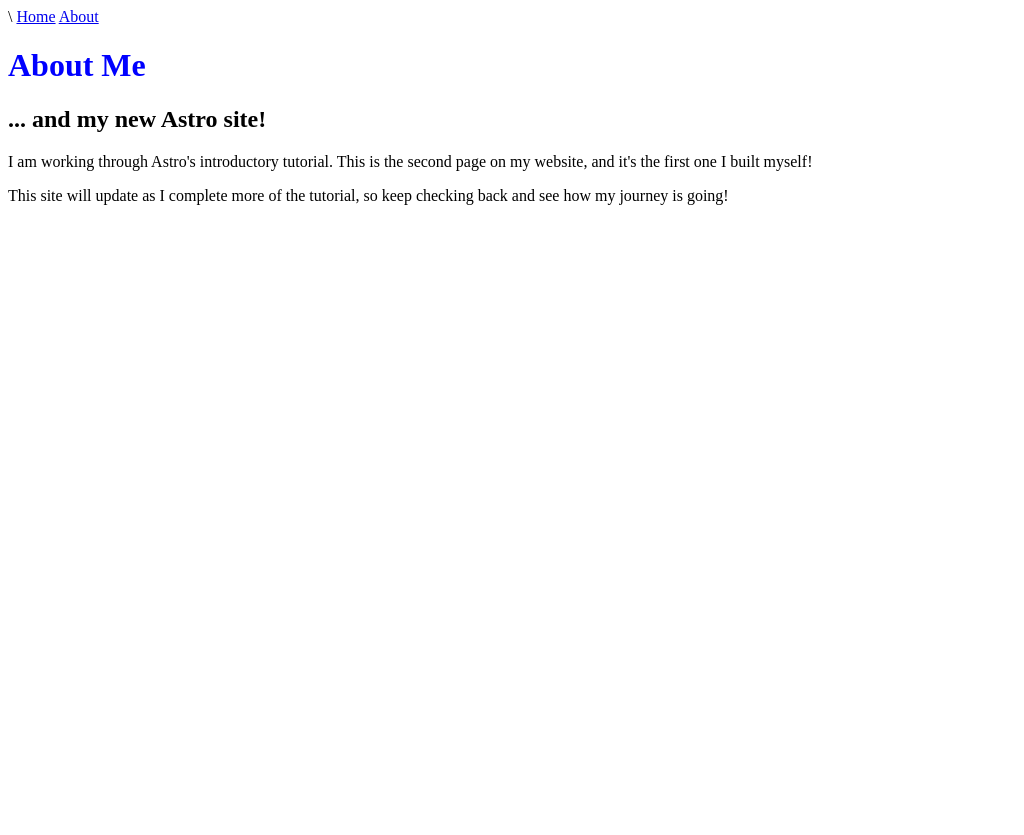
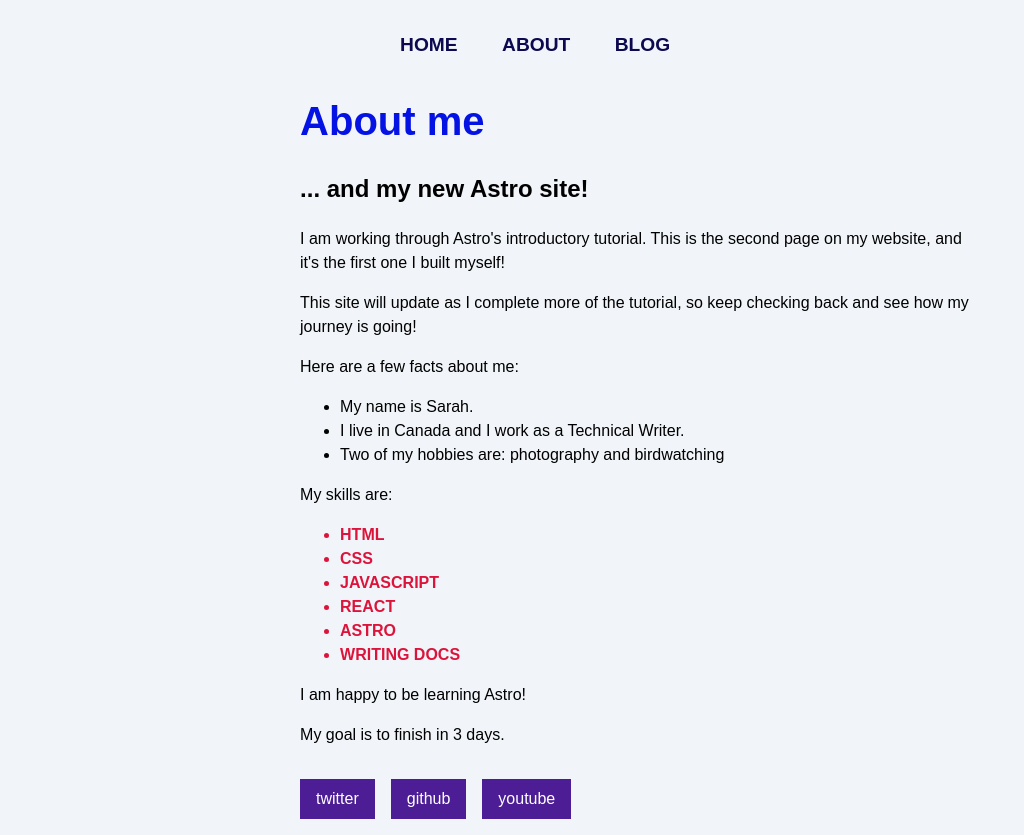
Before and after one commit to louvdh-a11y/Astro_first_web, an Astro site: page /about in a window 1280 px wide. Shown: the whole page, without its empty margins (0-1024 px from the left). Before the commit the page ends 800 px from the top, so only its background shows below. Built offline with nearby package versions, Linux system fonts and the light colour scheme; Astro itself is replaced by a stand-in of ours.

Commit message:
Update header and navigation

```diff
--- /dev/null
+++ b/src/components/Footer.astro
@@ -0,0 +1,17 @@
+---
+import Social from './Social.astro';
+import Header from '../components/Header.astro';
+---
+<style>
+  footer {
+    display: flex;
+    gap: 1rem;
+    margin-top: 2rem;
+  }
+</style>
+<header/>
+<footer>
+   <Social platform="twitter" username="astrodotbuild" />
+  <Social platform="github" username="withastro" />
+  <Social platform="youtube" username="astrodotbuild" />
+</footer>
--- /dev/null
+++ b/src/components/Header.astro
@@ -0,0 +1,8 @@
+---
+import Navigation from './Navigation.astro';
+---
+<header>
+  <nav>
+    <Navigation />
+  </nav>
+</header>
--- /dev/null
+++ b/src/components/Navigation.astro
@@ -0,0 +1,7 @@
+---
+---
+<div id="main-menu" class="nav-links">
+<a href="/">Home</a>
+<a href="/about/">About</a>
+<a href="/blog/">Blog</a>
+</div>
--- /dev/null
+++ b/src/components/Social.astro
@@ -0,0 +1,14 @@
+---
+const { platform, username } = Astro.props;
+import Header from '../components/Header.astro';
+---
+<a href={`https://www.${platform}.com/${username}`}>{platform}</a>
+
+<style>
+  a {
+    padding: 0.5rem 1rem;
+    color: white;
+    background-color: #4c1d95;
+    text-decoration: none;
+  }
+</style>
--- a/src/pages/about.astro
+++ b/src/pages/about.astro
@@ -1,25 +1,70 @@
-<html lang="nl">
+---
+import Header from '../components/Header.astro';
+import Footer from '../components/Footer.astro';
+import '../styles/global.css';
+const pageTitle = "About me";
+const identity = {
+  firstName: "Sarah",
+  country: "Canada",
+  occupation: "Technical Writer",
+  hobbies: ["photography", "birdwatching", "baseball"],
+};
+
+const skills = ["HTML", "CSS", "JavaScript", "React", "Astro", "Writing Docs"];
+const happy = true;
+const finished = false;
+const goal = 3;
+const skillColor = "crimson";
+const fontWeight = "bold";
+const textCase = "uppercase";
+
+---
+<html lang="en">
 	<head>
 		<meta charset="utf-8" />
 		<link rel="icon" type="image/svg+xml" href="/favicon.svg" />
 		<link rel="icon" href="/favicon.ico" />
 		<meta name="viewport" content="width=device-width" />
 		<meta name="generator" content={Astro.generator} />
-		<title>Astro</title>\
-		    <style>
-      h1 {
-        color: blue
-    ;
-      }
-    </style>
+    <title>{pageTitle}</title>
+<style define:vars={{skillColor, fontWeight, textCase}}>
+  h1 {
+    color: rgb(4, 19, 228);
+
+  }
+  .skill {
+    color: var(--skillColor);
+    font-weight: var(--fontWeight);
+    text-transform: var(--textCase);
+  }
+</style>
+
 	</head>
 	  <body>
-        <a href="/">Home</a>  <a href="/about/">About</a>
-   <h1>About Me</h1>
+       <Header />
+    <h1>{pageTitle}</h1>
   <h2>... and my new Astro site!</h2>
 
   <p>I am working through Astro's introductory tutorial. This is the second page on my website, and it's the first one I built myself!</p>
 
   <p>This site will update as I complete more of the tutorial, so keep checking back and see how my journey is going!</p>
+  <p>Here are a few facts about me:</p>
+<ul>
+  <li>My name is {identity.firstName}.</li>
+  <li>I live in {identity.country} and I work as a {identity.occupation}.</li>
+  {identity.hobbies.length >= 2 &&
+    <li>Two of my hobbies are: {identity.hobbies[0]} and {identity.hobbies[1]}</li>
+  }
+</ul>
+<p>My skills are:</p>
+<ul>
+  {skills.map((skill) => <li class="skill">{skill}</li>)}
+</ul>
+{happy && <p>I am happy to be learning Astro!</p>}
+
+{finished && <p>I finished this tutorial!</p>}
+
+{goal === 3 ? <p>My goal is to finish in 3 days.</p> : <p>My goal is not 3 days.</p>}
+<Footer />
   </body>
 </html>
--- /dev/null
+++ b/src/styles/global.css
@@ -0,0 +1,58 @@
+html {
+  background-color: #f1f5f9;
+  font-family: sans-serif;
+}
+
+body {
+  margin: 0 auto;
+  width: 100%;
+  max-width: 80ch;
+  padding: 1rem;
+  line-height: 1.5;
+}
+
+* {
+  box-sizing: border-box;
+}
+
+h1 {
+  margin: 1rem 0;
+  font-size: 2.5rem;
+}
+/* nav styles */
+
+.nav-links {
+  width: 100%;
+  margin: 0;
+}
+
+.nav-links a {
+  display: block;
+  text-align: center;
+  padding: 10px 0;
+  text-decoration: none;
+  font-size: 1.2rem;
+  font-weight: bold;
+  text-transform: uppercase;
+  color: #0d0950;
+}
+
+.nav-links a:hover,
+.nav-links a:focus {
+  background-color: #ff9776;
+}
+
+@media screen and (min-width: 636px) {
+  .nav-links {
+    margin-left: 5em;
+    display: block;
+    position: static;
+    width: auto;
+    background: none;
+  }
+
+  .nav-links a {
+    display: inline-block;
+    padding: 15px 20px;
+  }
+}
```
Also changed, not shown: src/pages/blog.astro (+16 -3 lines), src/pages/index.astro (+11 -5 lines), src/pages/posts/post-1.md (added, +27 -0 lines), src/pages/posts/post-2.md (added, +12 -0 lines), src/pages/posts/post-3.md (added, +12 -0 lines).
